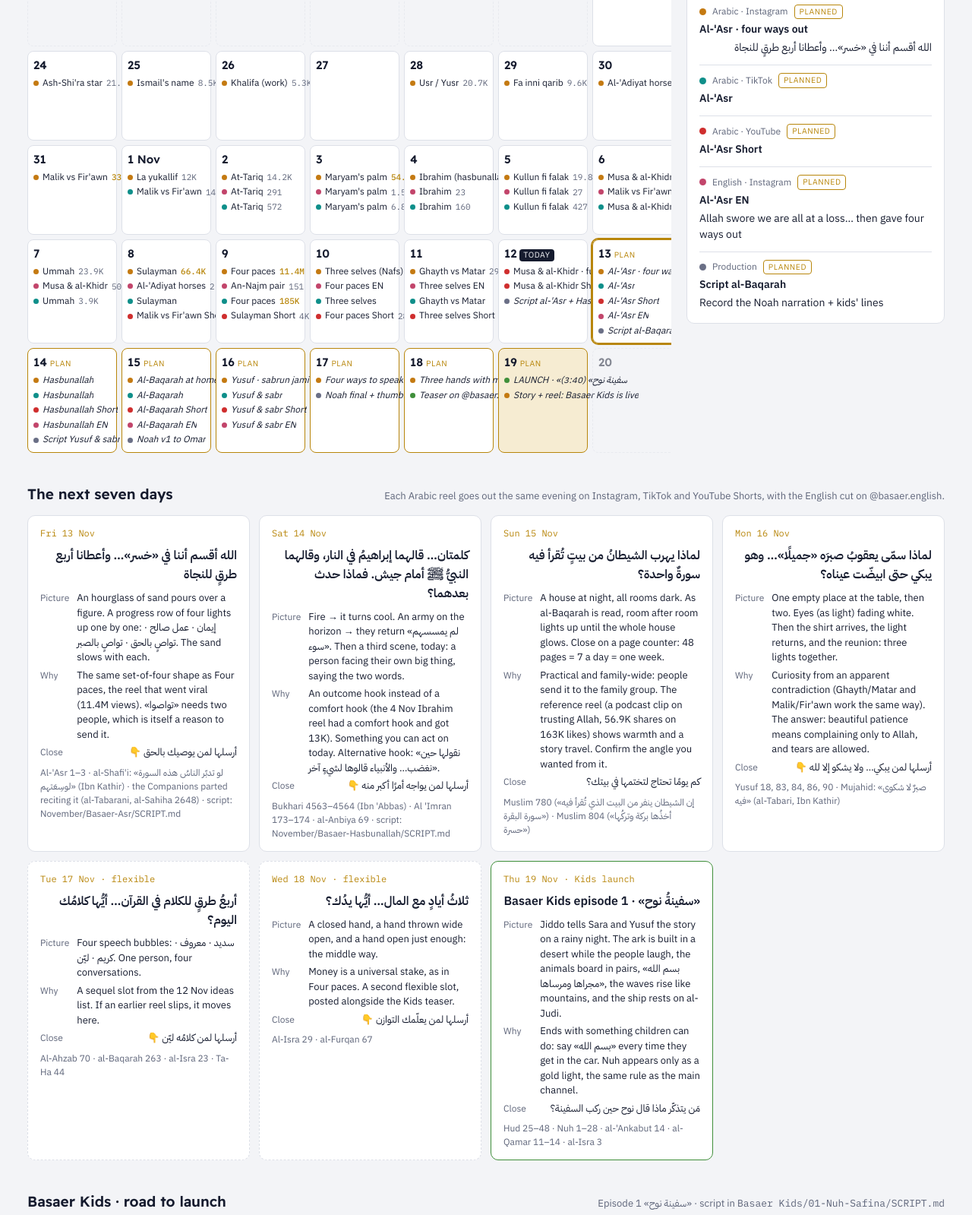
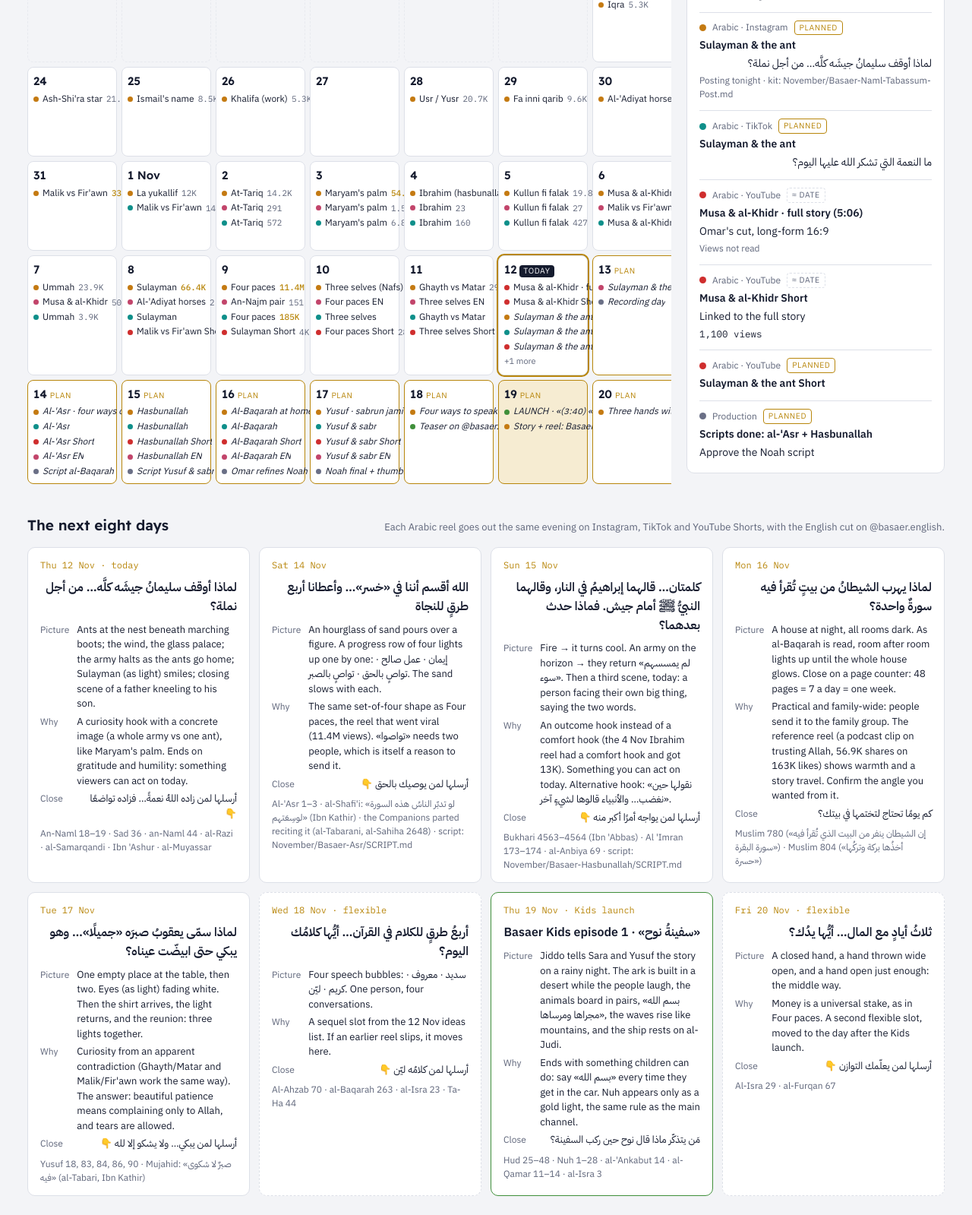
Before and after one commit to Himodabeast/basaer-calendar, a plain HTML site: page index.html in a window 1280 px wide. Shown: the part 386-1985 px from the top of the page at 76% size. Drawn offline with Linux system fonts and the light colour scheme.

Commit message:
Add Sulayman & the ant (12 Nov), shift plan one day
Co-Authored-By: Claude Opus 5.5 <noreply@anthropic.com>

```diff
--- a/index.html
+++ b/index.html
@@ -113,7 +113,7 @@ section{margin-top:40px}
 <header>
   <div>
     <h1>Basaer release calendar</h1>
-    <p class="lede">Everything posted from 23 Oct to 12 Nov across the four live channels, then the plan through the Basaer Kids launch on Thursday 19 Nov. Tap a day for the details. View counts were last read on 12 Nov (Arabic Instagram), 10 Nov (English Instagram and the Four paces TikTok) and 8 Nov (other TikToks).</p>
+    <p class="lede">Everything posted from 23 Oct to 12 Nov across the four live channels, then the plan through the Basaer Kids launch on Thursday 19 Nov. Updated 12 Nov: Sulayman &amp; the ant went out today, so every planned reel moved one day later. Tap a day for the details. View counts were last read on 12 Nov (Arabic Instagram), 10 Nov (English Instagram and the Four paces TikTok) and 8 Nov (other TikToks).</p>
   </div>
   <div class="stats" id="stats"></div>
 </header>
@@ -126,7 +126,7 @@ section{margin-top:40px}
 </div>
 
 <section>
-  <div class="sechead"><h2>The next seven days</h2><p>Each Arabic reel goes out the same evening on Instagram, TikTok and YouTube Shorts, with the English cut on @basaer.english.</p></div>
+  <div class="sechead"><h2>The next eight days</h2><p>Each Arabic reel goes out the same evening on Instagram, TikTok and YouTube Shorts, with the English cut on @basaer.english.</p></div>
   <div class="briefs" id="briefs"></div>
 </section>
 
@@ -207,29 +207,34 @@ const P = [
 ];
 // planned: [date, channel, title, hook, note]
 const F = [
- ["2026-11-12","prep","Script al-'Asr + Hasbunallah","Record both narrations tonight in ElevenLabs","Approve the Noah script"],
- ["2026-11-13","ar","Al-'Asr · four ways out","الله أقسم أننا في «خسر»… وأعطانا أربع طرقٍ للنجاة",""],
- ["2026-11-13","tt","Al-'Asr","",""],["2026-11-13","yt","Al-'Asr Short","",""],["2026-11-13","en","Al-'Asr EN","Allah swore we are all at a loss… then gave four ways out",""],
- ["2026-11-13","prep","Script al-Baqarah","Record the Noah narration + kids' lines",""],
- ["2026-11-14","ar","Hasbunallah","كلمتان… قالهما إبراهيمُ في النار، وقالهما النبيُّ ﷺ أمام جيش. فماذا حدث بعدهما؟",""],
- ["2026-11-14","tt","Hasbunallah","",""],["2026-11-14","yt","Hasbunallah Short","",""],["2026-11-14","en","Hasbunallah EN","Two words said in a fire and before an army. What happened next?",""],
- ["2026-11-14","prep","Script Yusuf & sabr","Animate Noah episode v1",""],
- ["2026-11-15","ar","Al-Baqarah at home","لماذا يهرب الشيطانُ من بيتٍ تُقرأ فيه سورةٌ واحدة؟",""],
- ["2026-11-15","tt","Al-Baqarah","",""],["2026-11-15","yt","Al-Baqarah Short","",""],["2026-11-15","en","Al-Baqarah EN","Why does Shaytan flee a house where one surah is read?",""],
- ["2026-11-15","prep","Noah v1 to Omar","Kids channel: handle, logo, banner",""],
- ["2026-11-16","ar","Yusuf · sabrun jamil","لماذا سمّى يعقوبُ صبرَه «جميلًا»… وهو يبكي حتى ابيضّت عيناه؟",""],
- ["2026-11-16","tt","Yusuf & sabr","",""],["2026-11-16","yt","Yusuf & sabr Short","",""],["2026-11-16","en","Yusuf & sabr EN","Why did Ya'qub call his patience \"beautiful\" while he wept?",""],
- ["2026-11-17","ar","Four ways to speak","Flexible slot",""],
+ ["2026-11-12","ar","Sulayman & the ant","لماذا أوقف سليمانُ جيشَه كلَّه… من أجل نملة؟","Posting tonight · kit: November/Basaer-Naml-Tabassum-Post.md"],
+ ["2026-11-12","tt","Sulayman & the ant","ما النعمة التي تشكر الله عليها اليوم؟",""],
+ ["2026-11-12","yt","Sulayman & the ant Short","",""],
+ ["2026-11-12","prep","Scripts done: al-'Asr + Hasbunallah","Approve the Noah script",""],
+ ["2026-11-13","en","Sulayman & the ant EN","Why did Sulayman stop his whole army… for an ant?",""],
+ ["2026-11-13","prep","Recording day","Record al-'Asr + Hasbunallah narrations · Noah narration + kids' lines","No new Arabic reel: buffer day so the next four are ready"],
+ ["2026-11-14","ar","Al-'Asr · four ways out","الله أقسم أننا في «خسر»… وأعطانا أربع طرقٍ للنجاة",""],
+ ["2026-11-14","tt","Al-'Asr","",""],["2026-11-14","yt","Al-'Asr Short","",""],["2026-11-14","en","Al-'Asr EN","Allah swore we are all at a loss… then gave four ways out",""],
+ ["2026-11-14","prep","Script al-Baqarah","Animate Noah episode v1",""],
+ ["2026-11-15","ar","Hasbunallah","كلمتان… قالهما إبراهيمُ في النار، وقالهما النبيُّ ﷺ أمام جيش. فماذا حدث بعدهما؟",""],
+ ["2026-11-15","tt","Hasbunallah","",""],["2026-11-15","yt","Hasbunallah Short","",""],["2026-11-15","en","Hasbunallah EN","Two words said in a fire and before an army. What happened next?",""],
+ ["2026-11-15","prep","Script Yusuf & sabr","Noah v1 to Omar · Kids channel: handle, logo, banner",""],
+ ["2026-11-16","ar","Al-Baqarah at home","لماذا يهرب الشيطانُ من بيتٍ تُقرأ فيه سورةٌ واحدة؟",""],
+ ["2026-11-16","tt","Al-Baqarah","",""],["2026-11-16","yt","Al-Baqarah Short","",""],["2026-11-16","en","Al-Baqarah EN","Why does Shaytan flee a house where one surah is read?",""],
+ ["2026-11-16","prep","Omar refines Noah","",""],
+ ["2026-11-17","ar","Yusuf · sabrun jamil","لماذا سمّى يعقوبُ صبرَه «جميلًا»… وهو يبكي حتى ابيضّت عيناه؟",""],
+ ["2026-11-17","tt","Yusuf & sabr","",""],["2026-11-17","yt","Yusuf & sabr Short","",""],["2026-11-17","en","Yusuf & sabr EN","Why did Ya'qub call his patience \"beautiful\" while he wept?",""],
  ["2026-11-17","prep","Noah final + thumbnail","Upload as scheduled (private → 19 Nov)",""],
- ["2026-11-18","ar","Three hands with money","Flexible slot",""],
+ ["2026-11-18","ar","Four ways to speak","Flexible slot",""],
  ["2026-11-18","kids","Teaser on @basaer.arabic","«سفينةُ نوح · أول حلقة من بصائر كيدز · الخميس»",""],
  ["2026-11-19","kids","LAUNCH · «سفينة نوح» (3:40)","Episode 1 on YouTube + 0:40 Short",""],
  ["2026-11-19","ar","Story + reel: Basaer Kids is live","Cross-post the teaser, link in bio",""],
+ ["2026-11-20","ar","Three hands with money","Flexible slot",""],
 ];
 const ALL=[...P.map(r=>({d:r[0],ch:r[1],t:r[2],v:r[3],h:r[4],st:r[5]||"posted"})),
            ...F.map(r=>({d:r[0],ch:r[1],t:r[2],v:null,h:r[3],st:"planned",n:r[4]}))];
 const on={ar:true,tt:true,yt:true,en:true,kids:true,prep:true};
-let sel="2026-11-13";
+let sel="2026-11-12";
 
 const fmt=v=>v==null?"":v>=1e6?(v/1e6).toFixed(1).replace(/\.0$/,"")+"M":v>=1e3?(v/1e3).toFixed(v>=1e5?0:1).replace(/\.0$/,"")+"K":String(v);
 const iso=d=>d.toISOString().slice(0,10);
@@ -269,7 +274,7 @@ function render(){
   let h=["Sat","Sun","Mon","Tue","Wed","Thu","Fri"].map(x=>`<div class="dow">${x}</div>`).join("");
   for(let d=new Date(start);d<=end;d.setUTCDate(d.getUTCDate()+1)){
     const s=iso(d);
-    const inRange=s>="2026-10-23"&&s<="2026-11-19";
+    const inRange=s>="2026-10-23"&&s<="2026-11-20";
     const es=ALL.filter(e=>e.d===s&&on[e.ch]);
     const fut=s>TODAY;
     const cls=["day",inRange?"":"out",fut&&inRange?"future":"",s===sel?"sel":"",s==="2026-11-19"?"kids-launch":""].join(" ");
@@ -302,34 +307,38 @@ render();
 
 // briefs
 const B=[
- {d:"Fri 13 Nov",hk:"الله أقسم أننا في «خسر»… وأعطانا أربع طرقٍ للنجاة",
+ {d:"Thu 12 Nov · today",hk:"لماذا أوقف سليمانُ جيشَه كلَّه… من أجل نملة؟",
+  pic:"Ants at the nest beneath marching boots; the wind, the glass palace; the army halts as the ants go home; Sulayman (as light) smiles; closing scene of a father kneeling to his son.",
+  why:"A curiosity hook with a concrete image (a whole army vs one ant), like Maryam's palm. Ends on gratitude and humility: something viewers can act on today.",
+  end:"أرسلها لمن زاده اللهُ نعمةً… فزاده تواضعًا 👇",src:"An-Naml 18–19 · Sad 36 · an-Naml 44 · al-Razi · al-Samarqandi · Ibn 'Ashur · al-Muyassar"},
+ {d:"Sat 14 Nov",hk:"الله أقسم أننا في «خسر»… وأعطانا أربع طرقٍ للنجاة",
   pic:"An hourglass of sand pours over a figure. A progress row of four lights up one by one: إيمان · عمل صالح · تواصٍ بالحق · تواصٍ بالصبر. The sand slows with each.",
   why:"The same set-of-four shape as Four paces, the reel that went viral (11.4M views). «تواصوا» needs two people, which is itself a reason to send it.",
   end:"أرسلها لمن يوصيك بالحق 👇",src:"Al-'Asr 1–3 · al-Shafi'i: «لو تدبّر الناسُ هذه السورة لوسِعَتهم» (Ibn Kathir) · the Companions parted reciting it (al-Tabarani, al-Sahiha 2648) · script: November/Basaer-Asr/SCRIPT.md"},
- {d:"Sat 14 Nov",hk:"كلمتان… قالهما إبراهيمُ في النار، وقالهما النبيُّ ﷺ أمام جيش. فماذا حدث بعدهما؟",
+ {d:"Sun 15 Nov",hk:"كلمتان… قالهما إبراهيمُ في النار، وقالهما النبيُّ ﷺ أمام جيش. فماذا حدث بعدهما؟",
   pic:"Fire → it turns cool. An army on the horizon → they return «لم يمسسهم سوء». Then a third scene, today: a person facing their own big thing, saying the two words.",
   why:"An outcome hook instead of a comfort hook (the 4 Nov Ibrahim reel had a comfort hook and got 13K). Something you can act on today. Alternative hook: «نقولها حين نغضب… والأنبياء قالوها لشيءٍ آخر».",
   end:"أرسلها لمن يواجه أمرًا أكبر منه 👇",src:"Bukhari 4563–4564 (Ibn 'Abbas) · Al 'Imran 173–174 · al-Anbiya 69 · script: November/Basaer-Hasbunallah/SCRIPT.md"},
- {d:"Sun 15 Nov",hk:"لماذا يهرب الشيطانُ من بيتٍ تُقرأ فيه سورةٌ واحدة؟",
+ {d:"Mon 16 Nov",hk:"لماذا يهرب الشيطانُ من بيتٍ تُقرأ فيه سورةٌ واحدة؟",
   pic:"A house at night, all rooms dark. As al-Baqarah is read, room after room lights up until the whole house glows. Close on a page counter: 48 pages = 7 a day = one week.",
   why:"Practical and family-wide: people send it to the family group. The reference reel (a podcast clip on trusting Allah, 56.9K shares on 163K likes) shows warmth and a story travel. Confirm the angle you wanted from it.",
   end:"كم يومًا تحتاج لتختمها في بيتك؟",src:"Muslim 780 («إن الشيطان ينفر من البيت الذي تُقرأ فيه سورة البقرة») · Muslim 804 («أخذُها بركة وتركُها حسرة»)"},
- {d:"Mon 16 Nov",hk:"لماذا سمّى يعقوبُ صبرَه «جميلًا»… وهو يبكي حتى ابيضّت عيناه؟",
+ {d:"Tue 17 Nov",hk:"لماذا سمّى يعقوبُ صبرَه «جميلًا»… وهو يبكي حتى ابيضّت عيناه؟",
   pic:"One empty place at the table, then two. Eyes (as light) fading white. Then the shirt arrives, the light returns, and the reunion: three lights together.",
   why:"Curiosity from an apparent contradiction (Ghayth/Matar and Malik/Fir'awn work the same way). The answer: beautiful patience means complaining only to Allah, and tears are allowed.",
   end:"أرسلها لمن يبكي… ولا يشكو إلا لله 👇",src:"Yusuf 18, 83, 84, 86, 90 · Mujahid: «صبرٌ لا شكوى فيه» (al-Tabari, Ibn Kathir)"},
- {d:"Tue 17 Nov",flex:true,hk:"أربعُ طرقٍ للكلام في القرآن… أيُّها كلامُك اليوم؟",
+ {d:"Wed 18 Nov",flex:true,hk:"أربعُ طرقٍ للكلام في القرآن… أيُّها كلامُك اليوم؟",
   pic:"Four speech bubbles: سديد · معروف · كريم · ليّن. One person, four conversations.",
   why:"A sequel slot from the 12 Nov ideas list. If an earlier reel slips, it moves here.",
   end:"أرسلها لمن كلامُه ليّن 👇",src:"Al-Ahzab 70 · al-Baqarah 263 · al-Isra 23 · Ta-Ha 44"},
- {d:"Wed 18 Nov",flex:true,hk:"ثلاثُ أيادٍ مع المال… أيُّها يدُك؟",
-  pic:"A closed hand, a hand thrown wide open, and a hand open just enough: the middle way.",
-  why:"Money is a universal stake, as in Four paces. A second flexible slot, posted alongside the Kids teaser.",
-  end:"أرسلها لمن يعلّمك التوازن 👇",src:"Al-Isra 29 · al-Furqan 67"},
  {d:"Thu 19 Nov",kids:true,hk:"«سفينةُ نوح» · Basaer Kids episode 1",
   pic:"Jiddo tells Sara and Yusuf the story on a rainy night. The ark is built in a desert while the people laugh, the animals board in pairs, «بسم الله مجراها ومرساها», the waves rise like mountains, and the ship rests on al-Judi.",
   why:"Ends with something children can do: say «بسم الله» every time they get in the car. Nuh appears only as a gold light, the same rule as the main channel.",
-  end:"مَن يتذكّر ماذا قال نوح حين ركب السفينة؟",src:"Hud 25–48 · Nuh 1–28 · al-'Ankabut 14 · al-Qamar 11–14 · al-Isra 3"}
+  end:"مَن يتذكّر ماذا قال نوح حين ركب السفينة؟",src:"Hud 25–48 · Nuh 1–28 · al-'Ankabut 14 · al-Qamar 11–14 · al-Isra 3"},
+ {d:"Fri 20 Nov",flex:true,hk:"ثلاثُ أيادٍ مع المال… أيُّها يدُك؟",
+  pic:"A closed hand, a hand thrown wide open, and a hand open just enough: the middle way.",
+  why:"Money is a universal stake, as in Four paces. A second flexible slot, moved to the day after the Kids launch.",
+  end:"أرسلها لمن يعلّمك التوازن 👇",src:"Al-Isra 29 · al-Furqan 67"}
 ];
 document.getElementById("briefs").innerHTML=B.map(b=>`<article class="brief ${b.kids?"kids":""} ${b.flex?"flex":""}">
   <div class="date">${b.d}${b.flex?" · flexible":""}${b.kids?" · Kids launch":""}</div>
```
